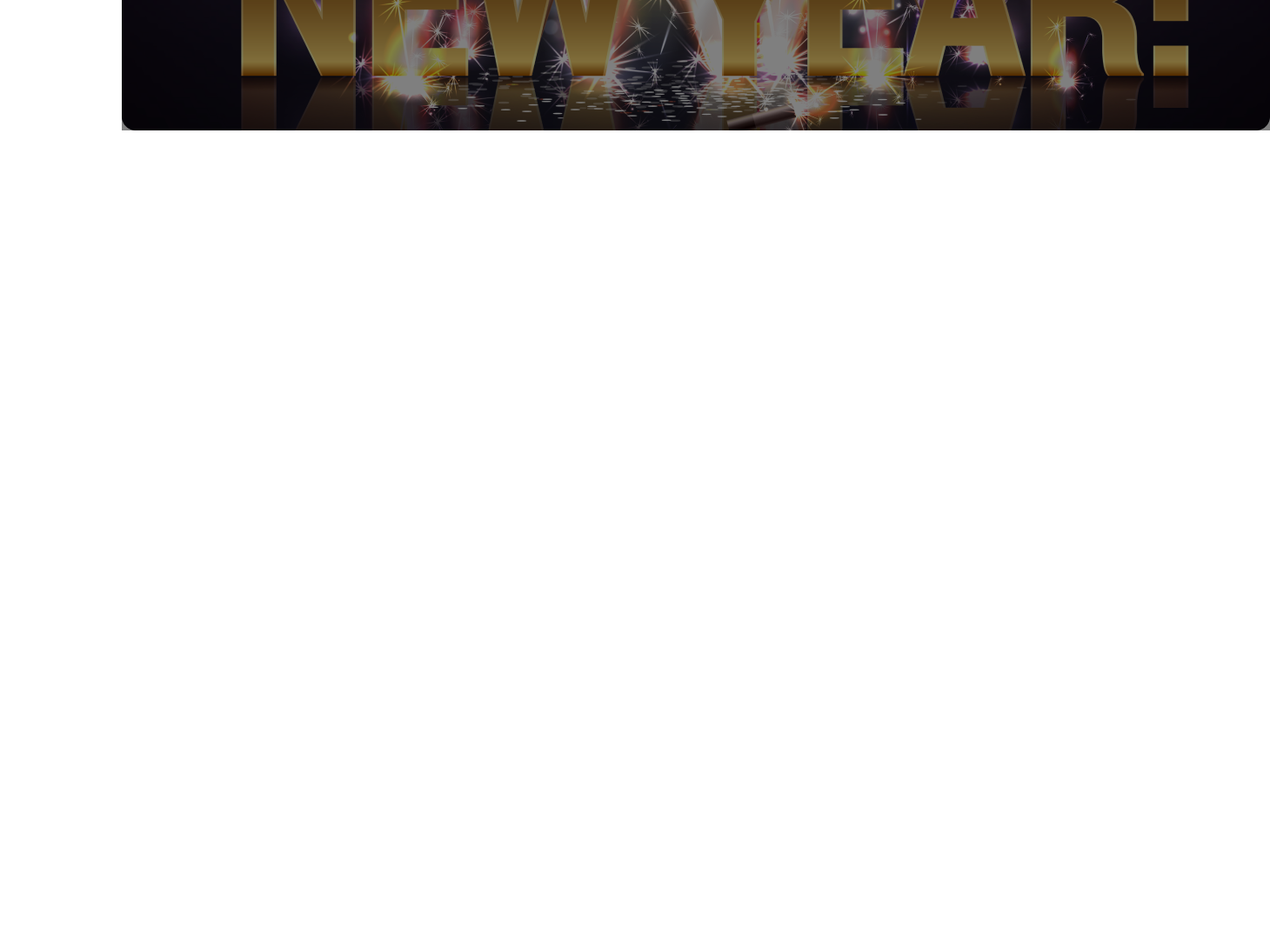
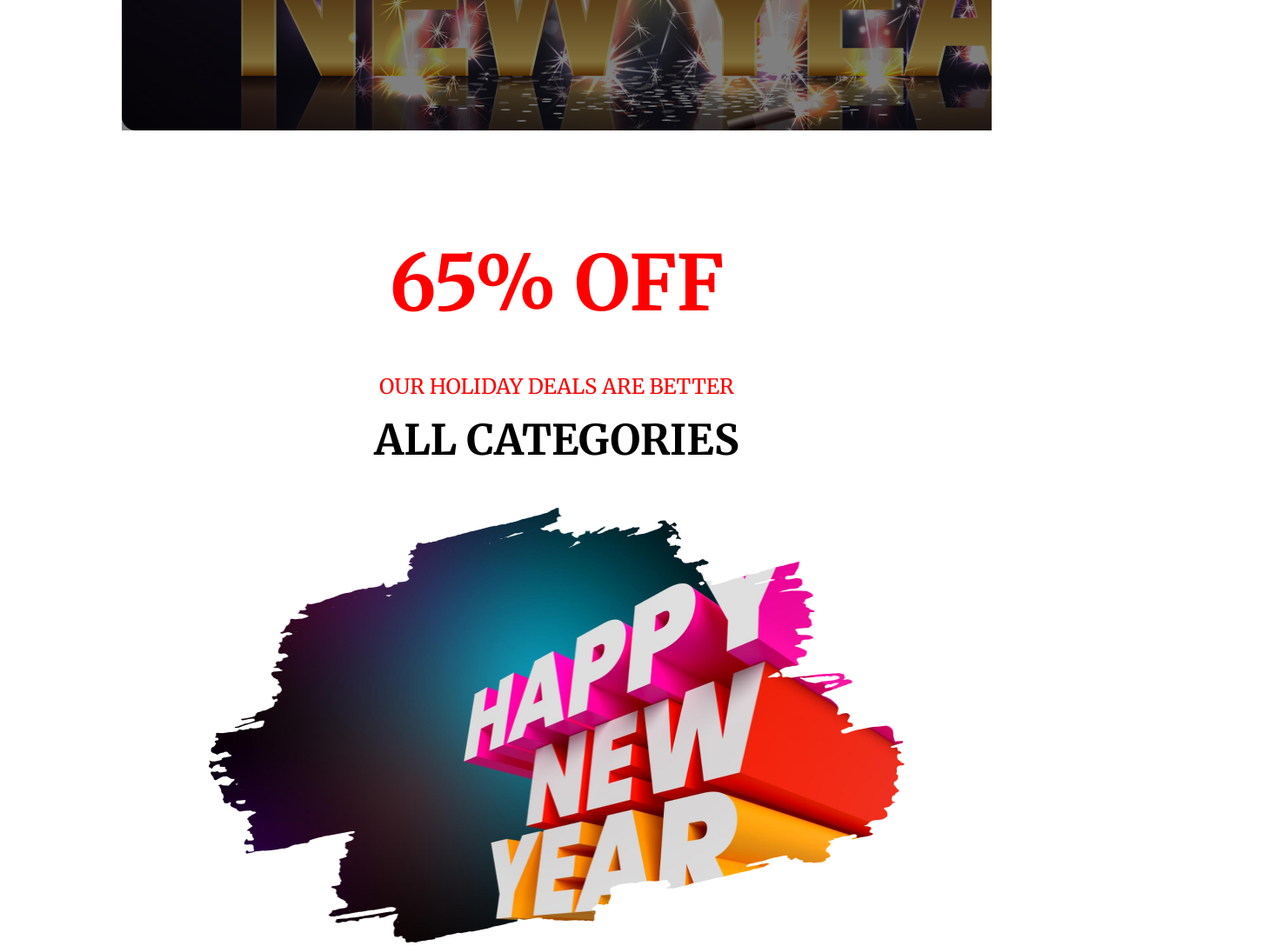
Before and after one commit to MahiaAnwar/New-Year-Offer, a plain HTML site: page index.html in a window 1280 px wide. Shown: the part 500-1588 px from the top of the page at 87% size, 1460 px wide, since content can reach past the window. Before the commit the page ends 800 px from the top, so only its background shows below. Drawn offline with Linux system fonts and the light colour scheme.

Commit message:
first section done

```diff
--- a/assets/css/style.css
+++ b/assets/css/style.css
@@ -12,14 +12,16 @@ body{
 }
 /* body tag ends */
 /* common styles starts*/
-
+.tomato{
+    color: #FF0000;
+}
 /* common styles ends */
 /* header styles starts*/
 .banner-container{
-    width: 1320px;
+    max-width: 1320px;
     height: 600px;
     margin: 50px 140px 0;
-    background-image: url('../img/images/Banner\ Image.png');
+    background-image: url('../img/images/BannerImage.png');
     background-color: rgba(0,0,0,0.5);
     background-blend-mode: overlay;
     /* background-repeat: no-repeat;
@@ -48,3 +50,38 @@ body{
     text-align: center;
 }
 /* header ends */
+/* main styles start */
+.first-section{
+    max-width: 800px;
+    min-height: 800px;
+    margin: 120px auto 0;
+}
+.first-section-title{
+    display: flex;
+    flex-direction: column;
+    align-items: center;
+}
+.first-section-title h1{
+    font-size: 88px;
+    font-weight: 700;
+    margin-bottom: 48px;
+}
+.first-section-title p{
+    font-size: 24px;
+    font-weight: medium;
+    margin-bottom: 16px;
+}
+.first-section-title h4{
+    font-size: 48px;
+    font-weight: 700;
+}
+.first-section-container{
+    margin-top: 48px;
+    width: 800px;
+    height: 500px;
+}
+.first-section-img{
+    width: 100%;
+    height: 100%;
+}
+/* main styles end */
--- a/index.html
+++ b/index.html
@@ -20,7 +20,20 @@
      </header>
     <!-- header ends -->
     <!-- main starts -->
-     <main></main>
+     <main>
+        <!-- first section starts -->
+         <section class="first-section">
+            <div class="first-section-title">
+                <h1 class="tomato">65% OFF</h1>
+                <p class="tomato">OUR HOLIDAY DEALS ARE BETTER</p>
+                <h4>ALL CATEGORIES</h4>
+            </div>
+            <div class="first-section-container">
+                <img class="first-section-img" src="assets/img/images/NewYearPhoto.png" alt="">
+            </div>
+         </section>
+        <!-- first section ends -->
+     </main>
     <!-- main ends -->
     <!-- footer starts -->
      <footer></footer>
```
Also changed, not shown: assets/img/images/BannerImage.png (renamed from assets/img/images/Banner Image.png), assets/img/images/NewYearPhoto.png (renamed from assets/img/images/New Year Photo.png).
